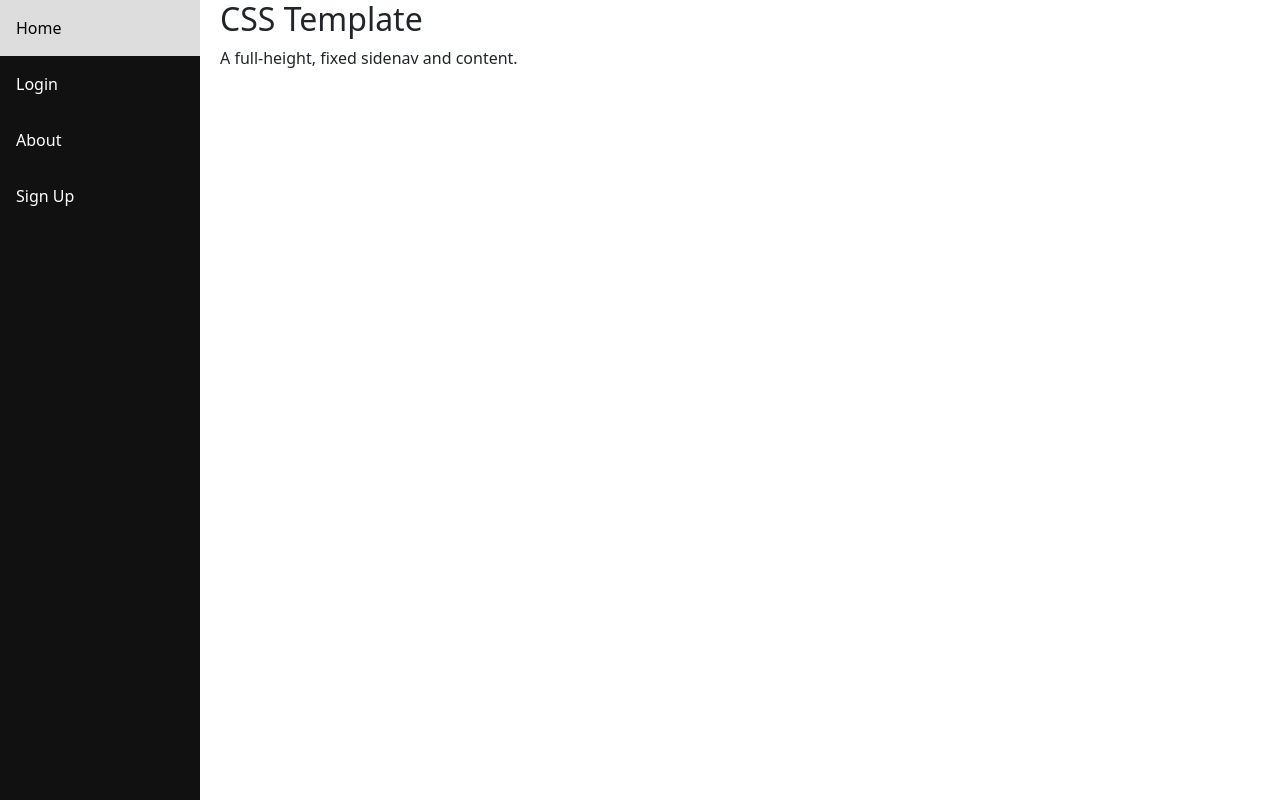
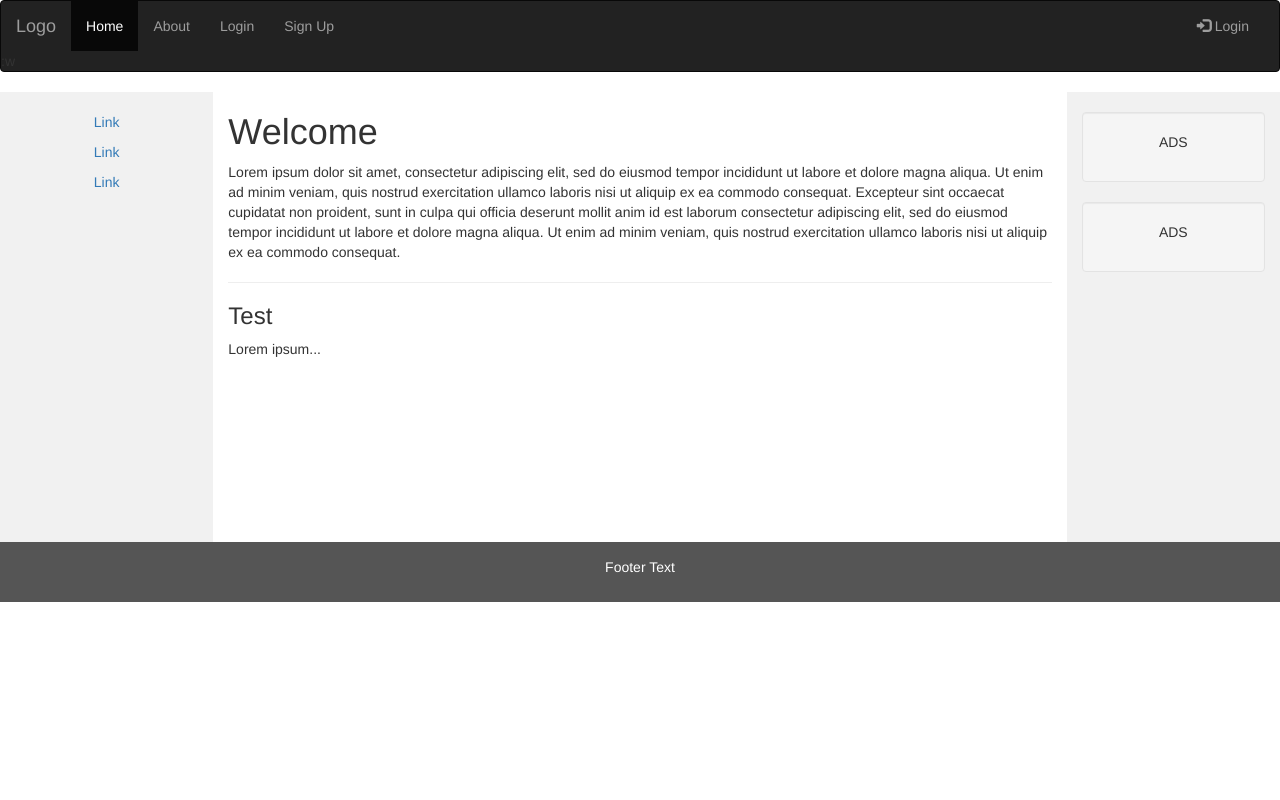
Before and after one commit to ImNotSebastian/ImNotSebastian.github.io, a PHP site: page /public/about.html in a window 1280 px wide. Run offline with PHP 8.4, Linux system fonts and the light colour scheme.

Commit message:
Redid the containers

```diff
--- a/public/about.html
+++ b/public/about.html
@@ -1,36 +1,82 @@
 <!DOCTYPE html>
 <html lang="en">
 <head>
+
+   <!--style sheets-->
 <link rel="stylesheet" href="../style/styles.css">
+ <link rel="stylesheet" href="https://maxcdn.bootstrapcdn.com/bootstrap/3.4.1/css/bootstrap.min.css">
 
-
-<title>CSS Template</title>
+<title>iCare</title>
 
 <meta charset="utf-8">
 <meta name="viewport" content="width=device-width, initial-scale=1">
 
-<!--Bootstrap-->
-<link href="https://cdn.jsdelivr.net/npm/bootstrap@5.3.3/dist/css/bootstrap.min.css" rel="stylesheet" integrity="sha384-QWTKZyjpPEjISv5WaRU9OFeRpok6YctnYmDr5pNlyT2bRjXh0JMhjY6hW+ALEwIH" crossorigin="anonymous">
+
+  <script src="https://ajax.googleapis.com/ajax/libs/jquery/3.7.1/jquery.min.js"></script>
+  <script src="https://maxcdn.bootstrapcdn.com/bootstrap/3.4.1/js/bootstrap.min.js"></script>
+
+
 
 </head>
 <body>
 
-<div class="sidenav">
-  <a href="index.html">Home</a>
-  <a href="login.html">Login</a>
-  <a href="about.html">About</a>
-  <a href="signup.html">Sign Up</a>
+
+
+<nav class="navbar navbar-inverse">
+  <div class="container-fluid">
+    <div class="navbar-header">
+      <button type="button" class="navbar-toggle" data-toggle="collapse" data-target="#myNavbar">
+        <span class="icon-bar"></span>
+        <span class="icon-bar"></span>
+        <span class="icon-bar"></span>
+      </button>
+      <a class="navbar-brand" href="#">Logo</a>
+    </div>
+    <div class="collapse navbar-collapse" id="myNavbar">
+      <ul class="nav navbar-nav">
+        <li class="active"><a href="index.html">Home</a></li>
+        <li><a href="about.html">About</a></li>
+        <li><a href="login.html">Login</a></li>
+        <li><a href="signup.html">Sign Up</a></li>
+      </ul>
+      <ul class="nav navbar-nav navbar-right">
+        <li><a href="#"><span class="glyphicon glyphicon-log-in"></span> Login</a></li>
+      </ul>
+    </div>
+  </div>:w
+</nav>
+
+<div class="container-fluid text-center">
+  <div class="row content">
+    <div class="col-sm-2 sidenav">
+      <p><a href="#">Link</a></p>
+      <p><a href="#">Link</a></p>
+      <p><a href="#">Link</a></p>
+    </div>
+    <div class="col-sm-8 text-left">
+      <h1>Welcome</h1>
+      <p>Lorem ipsum dolor sit amet, consectetur adipiscing elit, sed do eiusmod tempor incididunt ut labore et dolore magna aliqua. Ut enim ad minim veniam, quis nostrud exercitation ullamco laboris nisi ut aliquip ex ea commodo consequat. Excepteur sint occaecat cupidatat non proident, sunt in culpa qui officia deserunt mollit anim id est laborum consectetur adipiscing elit, sed do eiusmod tempor incididunt ut labore et dolore magna aliqua. Ut enim ad minim veniam, quis nostrud exercitation ullamco laboris nisi ut aliquip ex ea commodo consequat.</p>
+      <hr>
+      <h3>Test</h3>
+      <p>Lorem ipsum...</p>
+    </div>
+    <div class="col-sm-2 sidenav">
+      <div class="well">
+        <p>ADS</p>
+      </div>
+      <div class="well">
+        <p>ADS</p>
+      </div>
+    </div>
+  </div>
 </div>
 
-<div class="content">
-  <h2>CSS Template</h2>
-  <p>A full-height, fixed sidenav and content.</p>
-</div>
+<footer class="container-fluid text-center">
+  <p>Footer Text</p>
+</footer>
 
 
 
 
-<!--Bootstrap-->
-<script src="https://cdn.jsdelivr.net/npm/bootstrap@5.3.3/dist/js/bootstrap.bundle.min.js" integrity="sha384-YvpcrYf0tY3lHB60NNkmXc5s9fDVZLESaAA55NDzOxhy9GkcIdslK1eN7N6jIeHz" crossorigin="anonymous"></script>
 </body>
 </html>
--- a/style/styles.css
+++ b/style/styles.css
@@ -1,44 +1,31 @@
-* {
-  box-sizing: border-box;
-}
+/* Remove the navbar's default margin-bottom and rounded borders */
+    .navbar {
+      margin-bottom: 0;
+      border-radius: 0;
+    }
 
+    /* Set height of the grid so .sidenav can be 100% (adjust as needed) */
+    .row.content {height: 450px}
 
-body {
-  margin: 0;
-  font-family: Arial, Helvetica, sans-serif;
-  background-color: gray;
-}
+    /* Set gray background color and 100% height */
+    .sidenav {
+      padding-top: 20px;
+      background-color: #f1f1f1;
+      height: 100%;
+    }
 
-/* Style the side navigation */
-.sidenav {
-  height: 100%;
-  width: 200px;
-  position: fixed;
-  z-index: 1;
-  top: 0;
-  left: 0;
-  background-color: #111;
-  overflow-x: hidden;
-}
+    /* Set black background color, white text and some padding */
+    footer {
+      background-color: #555;
+      color: white;
+      padding: 15px;
+    }
 
-
-/* Side navigation links */
-.sidenav a {
-  color: white;
-  padding: 16px;
-  text-decoration: none;
-  display: block;
-}
-
-/* Change color on hover */
-.sidenav a:hover {
-  background-color: #ddd;
-  color: black;
-}
-
-/* Style the content */
-.content {
-  margin-left: 200px;
-  padding-left: 20px;
-}
-</style>
+    /* On small screens, set height to 'auto' for sidenav and grid */
+    @media screen and (max-width: 767px) {
+      .sidenav {
+        height: auto;
+        padding: 15px;
+      }
+      .row.content {height:auto;}
+    }
```
Also changed, not shown: public/index.html (+61 -15 lines), public/login.html (+61 -15 lines), public/signup.html (+61 -15 lines), 1 other file.
